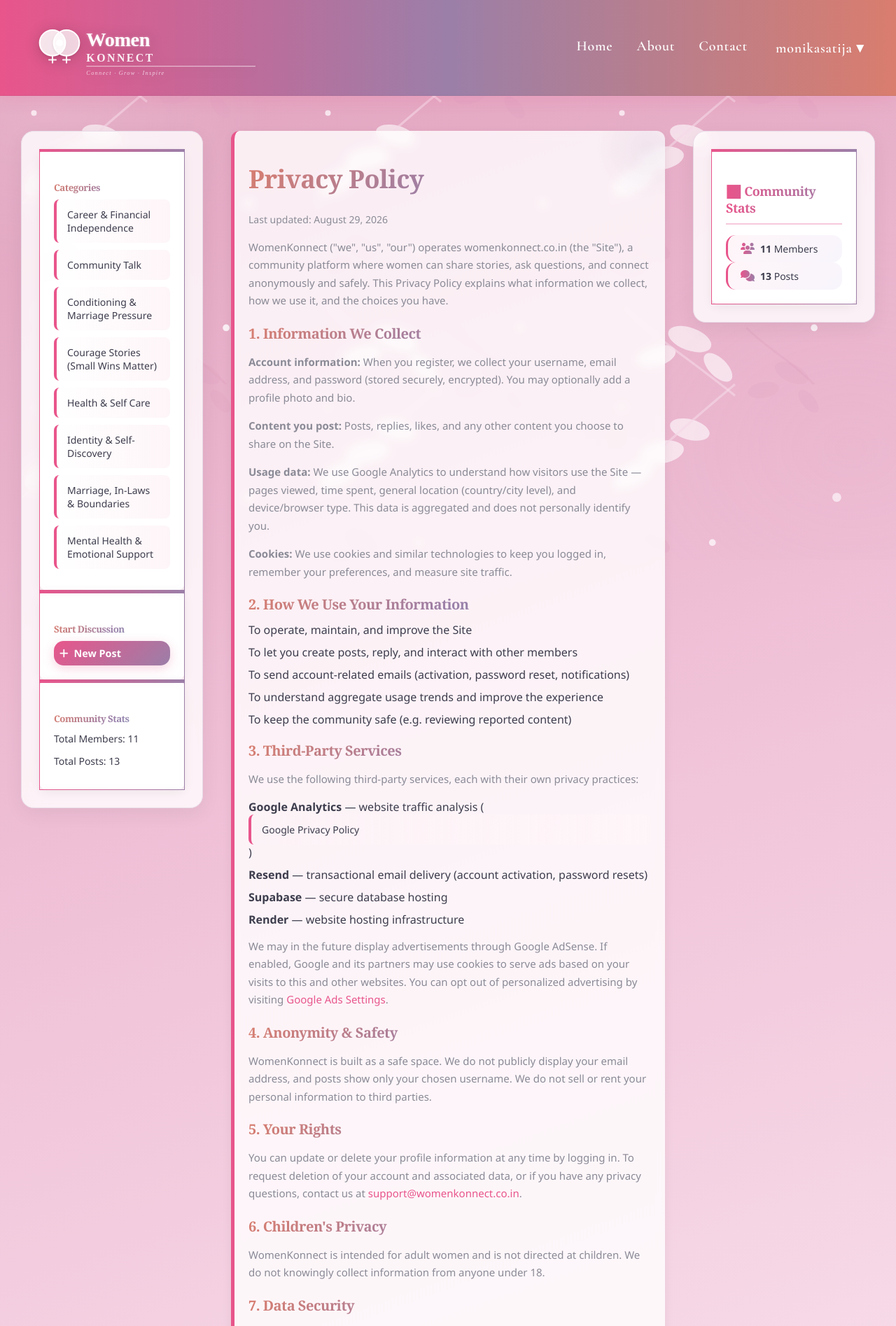
After one commit to monikasareeen-bit/womenkonnect, a Django app: page /privacy-policy/ in a window 1280 px wide. The commit adds this page. Shown: the top 1895 px of the page at 70% size. Run offline with Django 5.2, Linux system fonts and the light colour scheme; a user stored in the database is signed in; data comes from the database, SQL or seed files in the repository; parts of the project's set-up code (start-up, migrations or seed data) failed here and were passed over.

Commit message:
Add Privacy Policy page (required for AdSense)

```diff
--- a/community/templates/community/base.html
+++ b/community/templates/community/base.html
@@ -171,10 +171,11 @@
 
             <div class="footer-section links">
                 <h3 class="footer-title">Quick Links</h3>
-                <ul>
+                                <ul>
                     <li><a href="{% url 'home' %}">Home</a></li>
                     <li><a href="{% url 'about' %}">About</a></li>
                     <li><a href="{% url 'contact' %}">Contact</a></li>
+                    <li><a href="{% url 'privacy_policy' %}">Privacy Policy</a></li>
                     {% if user.is_authenticated %}
                     <li><a href="{% url 'profile' %}">Profile</a></li>
                     {% endif %}
--- /dev/null
+++ b/community/templates/community/privacy_policy.html
@@ -0,0 +1,56 @@
+{% extends 'community/base.html' %}
+
+{% block title %}Privacy Policy - WomenKonnect{% endblock %}
+{% block meta_description %}Privacy Policy for WomenKonnect - how we collect, use, and protect your information.{% endblock %}
+
+{% block content %}
+<div class="post-card" style="max-width: 900px; margin: 0 auto;">
+    <h1>Privacy Policy</h1>
+    <p style="color: var(--text-muted); font-size: 14px;">Last updated: August 29, 2026</p>
+
+    <p>WomenKonnect ("we", "us", "our") operates womenkonnect.co.in (the "Site"), a community platform where women can share stories, ask questions, and connect anonymously and safely. This Privacy Policy explains what information we collect, how we use it, and the choices you have.</p>
+
+    <h3>1. Information We Collect</h3>
+    <p><strong>Account information:</strong> When you register, we collect your username, email address, and password (stored securely, encrypted). You may optionally add a profile photo and bio.</p>
+    <p><strong>Content you post:</strong> Posts, replies, likes, and any other content you choose to share on the Site.</p>
+    <p><strong>Usage data:</strong> We use Google Analytics to understand how visitors use the Site — pages viewed, time spent, general location (country/city level), and device/browser type. This data is aggregated and does not personally identify you.</p>
+    <p><strong>Cookies:</strong> We use cookies and similar technologies to keep you logged in, remember your preferences, and measure site traffic.</p>
+
+    <h3>2. How We Use Your Information</h3>
+    <ul class="list-unstyled">
+        <li>To operate, maintain, and improve the Site</li>
+        <li>To let you create posts, reply, and interact with other members</li>
+        <li>To send account-related emails (activation, password reset, notifications)</li>
+        <li>To understand aggregate usage trends and improve the experience</li>
+        <li>To keep the community safe (e.g. reviewing reported content)</li>
+    </ul>
+
+    <h3>3. Third-Party Services</h3>
+    <p>We use the following third-party services, each with their own privacy practices:</p>
+    <ul class="list-unstyled">
+        <li><strong>Google Analytics</strong> — website traffic analysis (<a href="https://policies.google.com/privacy" target="_blank" rel="noopener noreferrer">Google Privacy Policy</a>)</li>
+        <li><strong>Resend</strong> — transactional email delivery (account activation, password resets)</li>
+        <li><strong>Supabase</strong> — secure database hosting</li>
+        <li><strong>Render</strong> — website hosting infrastructure</li>
+    </ul>
+    <p>We may in the future display advertisements through Google AdSense. If enabled, Google and its partners may use cookies to serve ads based on your visits to this and other websites. You can opt out of personalized advertising by visiting <a href="https://adssettings.google.com" target="_blank" rel="noopener noreferrer">Google Ads Settings</a>.</p>
+
+    <h3>4. Anonymity &amp; Safety</h3>
+    <p>WomenKonnect is built as a safe space. We do not publicly display your email address, and posts show only your chosen username. We do not sell or rent your personal information to third parties.</p>
+
+    <h3>5. Your Rights</h3>
+    <p>You can update or delete your profile information at any time by logging in. To request deletion of your account and associated data, or if you have any privacy questions, contact us at <a href="mailto:support@womenkonnect.co.in">support@womenkonnect.co.in</a>.</p>
+
+    <h3>6. Children's Privacy</h3>
+    <p>WomenKonnect is intended for adult women and is not directed at children. We do not knowingly collect information from anyone under 18.</p>
+
+    <h3>7. Data Security</h3>
+    <p>We take reasonable technical and organizational measures to protect your data, including encrypted password storage and secure hosting. However, no method of transmission over the internet is 100% secure.</p>
+
+    <h3>8. Changes to This Policy</h3>
+    <p>We may update this Privacy Policy from time to time. Changes will be posted on this page with an updated "Last updated" date.</p>
+
+    <h3>9. Contact Us</h3>
+    <p>If you have questions about this Privacy Policy, reach us at <a href="mailto:support@womenkonnect.co.in">support@womenkonnect.co.in</a>.</p>
+</div>
+{% endblock %}
--- a/community/urls.py
+++ b/community/urls.py
@@ -49,4 +49,5 @@ urlpatterns = [
     # Notifications
     path('notifications/', views.notifications, name='notifications'),
     path('notifications/count/', views.unread_notifications_count, name='unread_notifications_count'),
+    path('privacy-policy/', views.privacy_policy, name='privacy_policy'),
 ]
--- a/community/views.py
+++ b/community/views.py
@@ -838,3 +838,5 @@ def reset_password_confirm(request, uidb64, token):
         return redirect('login')
 
     return render(request, 'community/password_reset_confirm.html', {'uidb64': uidb64, 'token': token, 'validlink': True})
+def privacy_policy(request):
+    return render(request, "community/privacy_policy.html")
```
